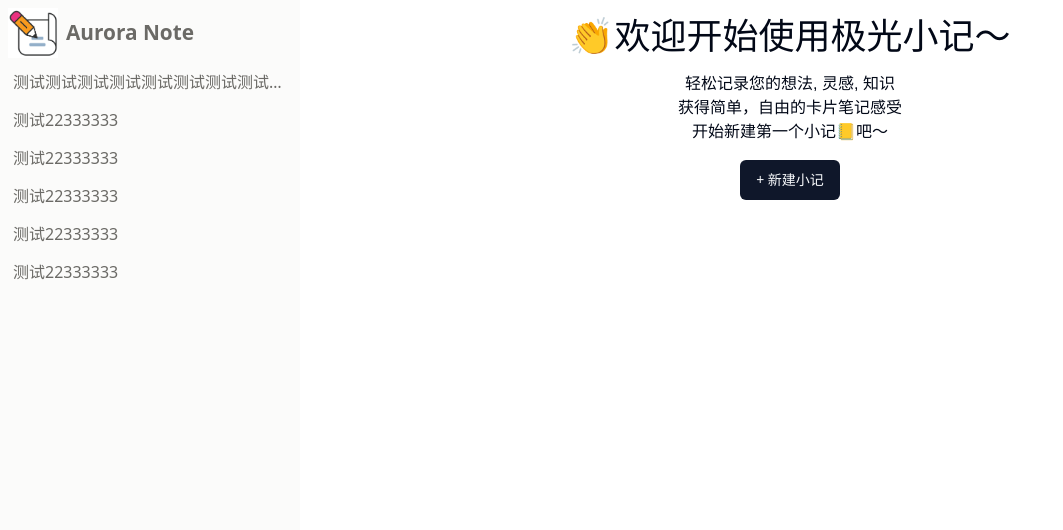
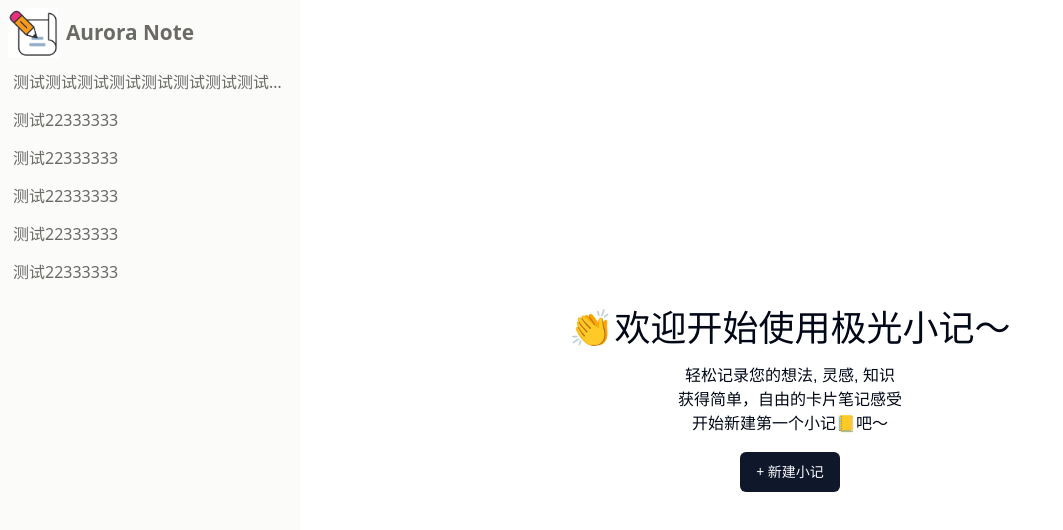
Before and after one commit to xiaoFeng5210/aurora-note-web, a React (Vite) app: page /home in a window 1280 px wide. Shown: the top 530 px of the page, without its empty margins (0-1063 px from the left). Built offline with nearby package versions, Linux system fonts and the light colour scheme.

Commit message:
调整布局

```diff
--- a/src/components/cards/index.tsx
+++ b/src/components/cards/index.tsx
@@ -19,7 +19,7 @@ const Cards: FC = () => {
   }
 
   const Tips = () => (
-    <motion.div variants={variants} animate="visible" initial="hidden" exit="hidden" className=''>
+    <motion.div variants={variants} animate="visible" initial="hidden" exit="hidden" className='tw-w-full tw-h-full tw-inline-flex tw-flex-col tw-items-center tw-justify-center'>
       <motion.h1 variants={h1Variants} className='tw-text-4xl tw-mb-4'>👏欢迎开始使用极光小记～</motion.h1>
       <motion.div variants={pVariants} className='tw-mb-4 tw-font-[Helvetica]'>
         <motion.p>轻松记录您的想法, 灵感, 知识</motion.p>
--- a/src/components/slide-bar/index.tsx
+++ b/src/components/slide-bar/index.tsx
@@ -48,7 +48,6 @@ const SlideBar: FC<SlideBarProps> = () => {
           </motion.div>
         )
       }
-
     </AnimatePresence>
 
   )
--- a/src/pages/Home.tsx
+++ b/src/pages/Home.tsx
@@ -10,8 +10,7 @@ const Home: FC = () => {
     <div className='tw-w-screen tw-h-dvh tw-overflow-hidden tw-flex tw-flex-row'>
       <SlideBar />
       <main className="tw-flex-1">
-
-        <motion.div layout className='tw-p-4'>
+        <motion.div layout className='tw-p-4 tw-w-full tw-h-full'>
           <Outlet />
         </motion.div>
       </main>
```
